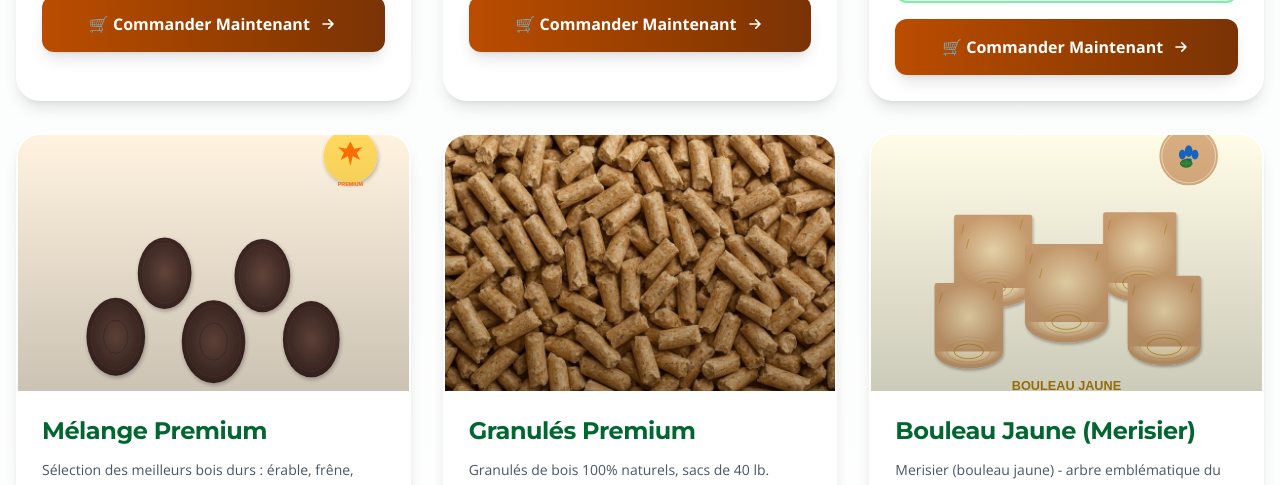
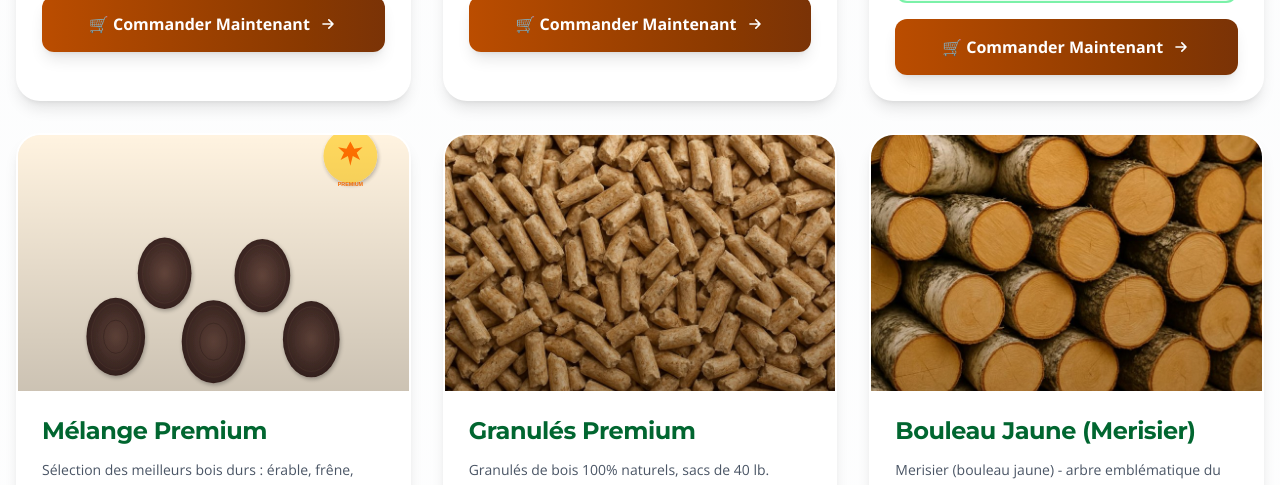
Before and after one commit to afriklabprojet/bous2, a Next.js app: page /produits in a window 1280 px wide. Shown: the part 2460-2945 px from the top of the page. Built offline with nearby package versions, Linux system fonts and the light colour scheme; no server answers.

Commit message:
feat: add real yellow birch product photo
- Replace placeholder SVG with actual yellow birch photo
- Shows characteristic light bark and wood rings
- Quebec's emblematic tree perfectly represented
- High quality 800x600px JPEG (106KB)

```diff
--- a/app/produits/page.tsx
+++ b/app/produits/page.tsx
@@ -247,7 +247,7 @@ function ProductsContent({ language }: { language: string }) {
     },
     {
       name: language === "fr" ? "Bouleau Jaune (Merisier)" : "Yellow Birch",
-      image: "/images/yellow-birch.svg",
+      image: "/images/yellow-birch.jpg",
       description:
         language === "fr"
           ? "Merisier (bouleau jaune) - arbre emblématique du Québec. Bois noble, odeur caractéristique d'essence de wintergreen. Combustion régulière et chaleur soutenue."
```
Also changed, not shown: public/images/yellow-birch.jpg (added).
